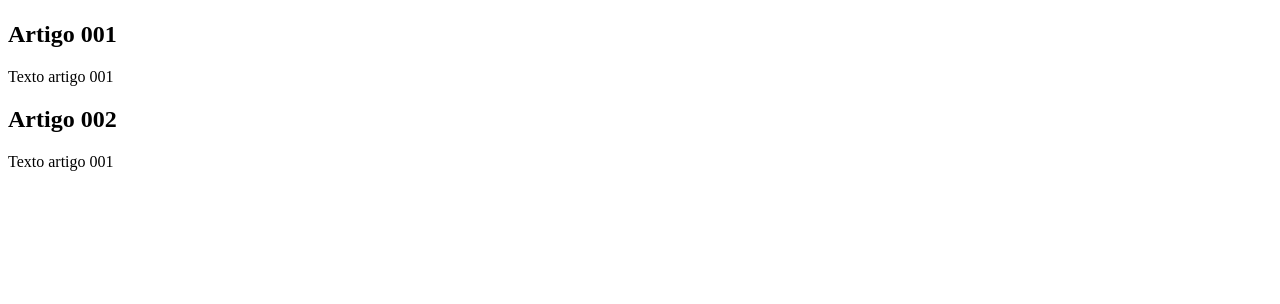
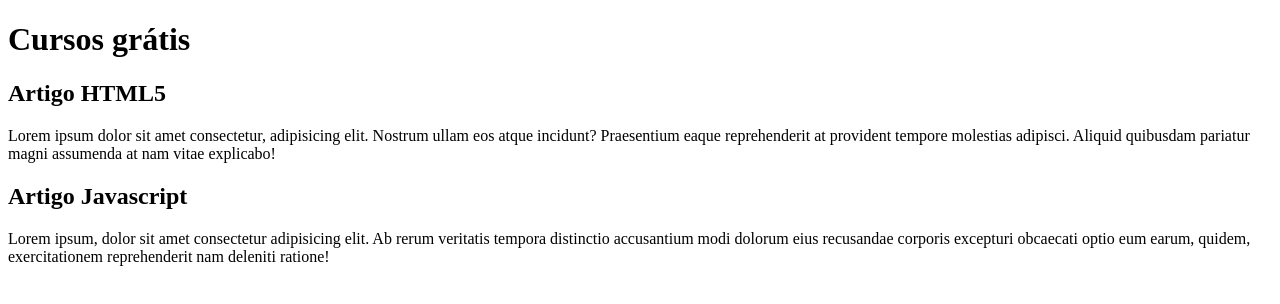
Before and after one commit to BrunoLeo/projeto-site-aula12, a plain HTML site: page index.html in a window 1280 px wide. Drawn offline with Linux system fonts and the light colour scheme.

Commit message:
comecei a escrever conteudo
comecei a escrever conteudo

```diff
--- a/index.html
+++ b/index.html
@@ -9,15 +9,15 @@
 <body>
     <main>
         <header>
-            <h1></h1>
+            <h1>Cursos grátis</h1>
         </header>
         <article>
-            <h2>Artigo 001</h2>
-            <p>Texto artigo 001</p>
+            <h2>Artigo HTML5</h2>
+            <p>Lorem ipsum dolor sit amet consectetur, adipisicing elit. Nostrum ullam eos atque incidunt? Praesentium eaque reprehenderit at provident tempore molestias adipisci. Aliquid quibusdam pariatur magni assumenda at nam vitae explicabo!</p>
         </article>
         <article>
-            <h2>Artigo 002</h2>
-            <p>Texto artigo 001</p>
+            <h2>Artigo Javascript</h2>
+            <p>Lorem ipsum, dolor sit amet consectetur adipisicing elit. Ab rerum veritatis tempora distinctio accusantium modi dolorum eius recusandae corporis excepturi obcaecati optio eum earum, quidem, exercitationem reprehenderit nam deleniti ratione!</p>
         </article>
     </main1>
 </body>
```
